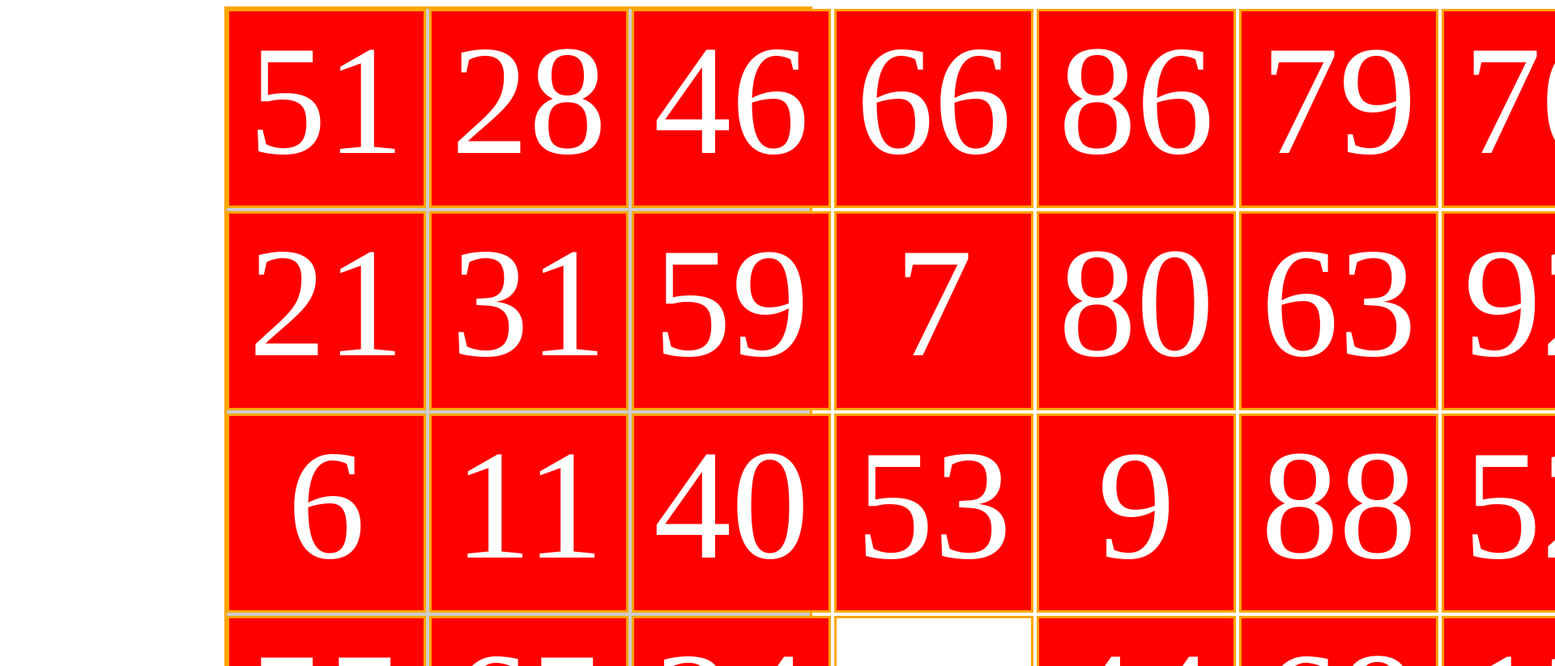
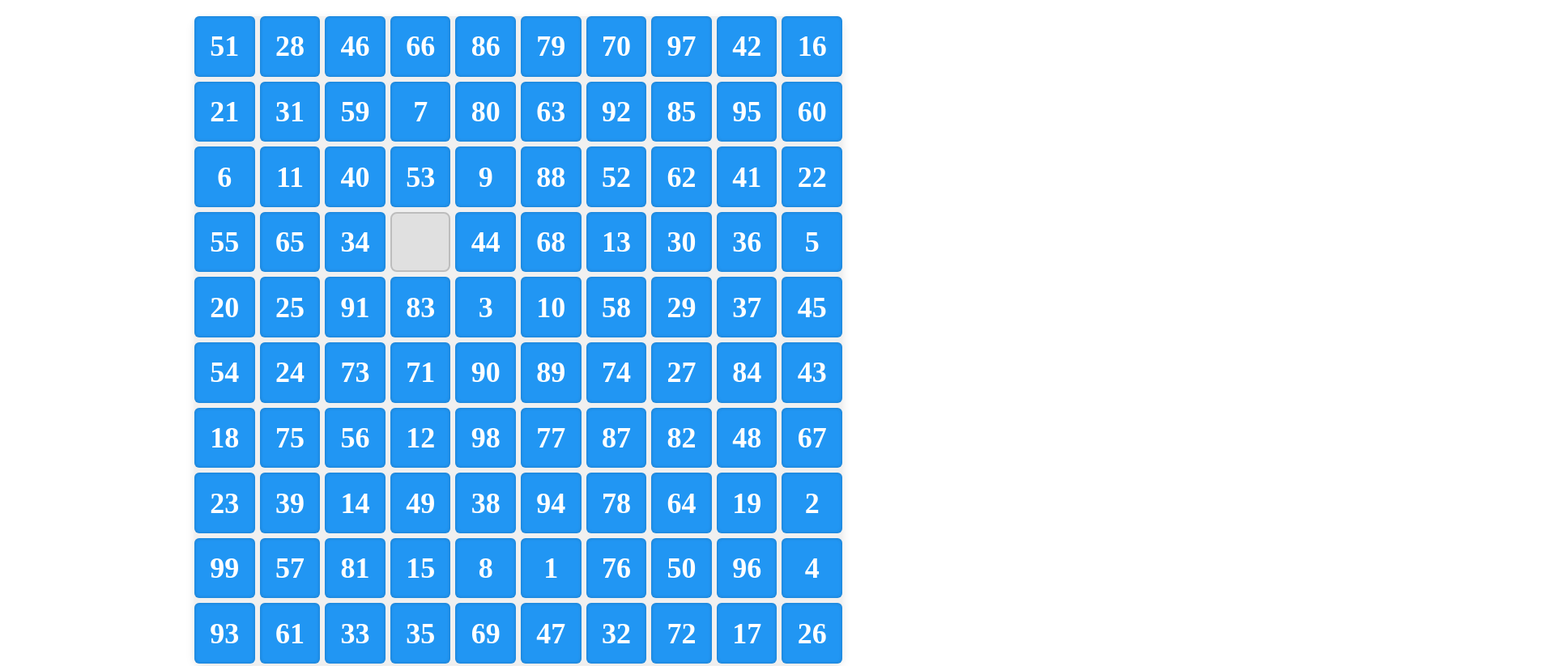
Before and after one commit to kovacsannabella/Sliding-Game, a website with bundled scripts: page index.html in a window 1280 px wide. Shown: the top 823 px of the page at 81% size, 1920 px wide, since content can reach past the window. Built offline with nearby package versions, Linux system fonts and the light colour scheme.

Commit message:
grid lekicsinyítése

```diff
--- a/style.css
+++ b/style.css
@@ -1,29 +1,41 @@
 .grid-container {
     display: grid;
     grid-template-columns: repeat(10, 1fr);
-    background-color: #ccc;
-    border: 3px solid orange;
-    margin: 0 auto;
-    gap: 4px;
-    max-width: 90vmin;
+    background-color: #f0f0f0;
+    margin: 20px auto;
+    gap: 6px;
+    max-width: 100vmin;
+    border-radius: 12px;
+    box-shadow: 0 4px 12px rgba(0, 0, 0, 0.1);
 }
 
 .grid-item {
-  border: 3px solid orange;
-  height: 30vh;
-  font-size: calc(30vh * 0.8);
     aspect-ratio: 1 / 1;
+    font-size: min(6vmin, 36px);
     display: flex;
     justify-content: center;
     align-items: center;
+    border-radius: 8px;
+    background-color: #ffffff;
+    transition: background-color 0.3s;
 }
 
-
 .number {
-  color: white;
-  background-color: red;
+    color: #ffffff;
+    background-color: #2196f3;
     width: 100%;
     height: 100%;
     text-align: center;
-  cursor: pointer;
+    display: flex;
+    justify-content: center;
+    align-items: center;
+    font-weight: bold;
+    font-size: inherit;
+    border-radius: 6px;
+    box-shadow: inset 0 0 4px rgba(0, 0, 0, 0.2);
 }
+
+.grid-item:empty {
+    background-color: #e0e0e0;
+    border: 2px solid #bdbdbd;
+}
```
Lines whose indentation alone changed are shown as unchanged.
